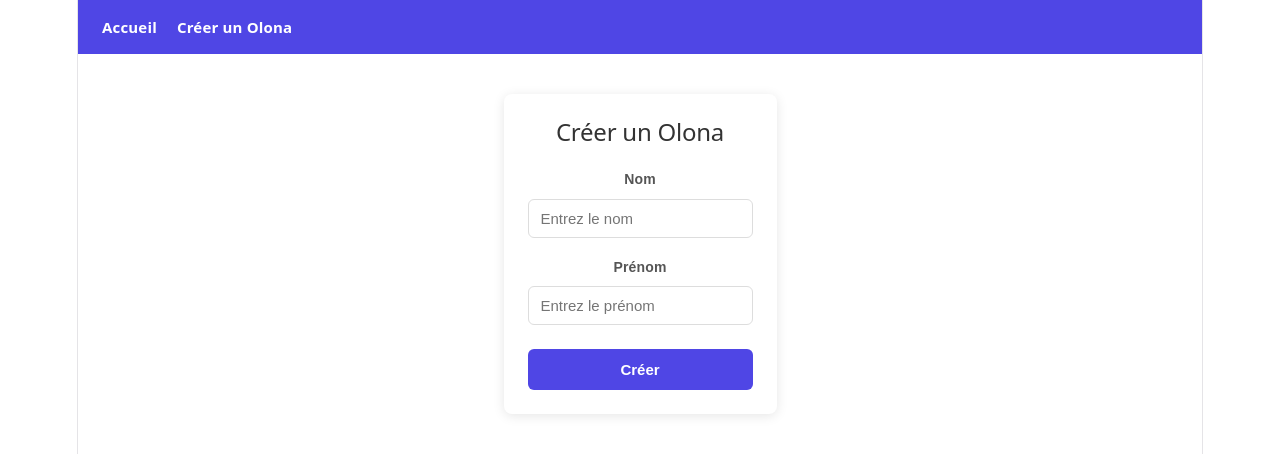
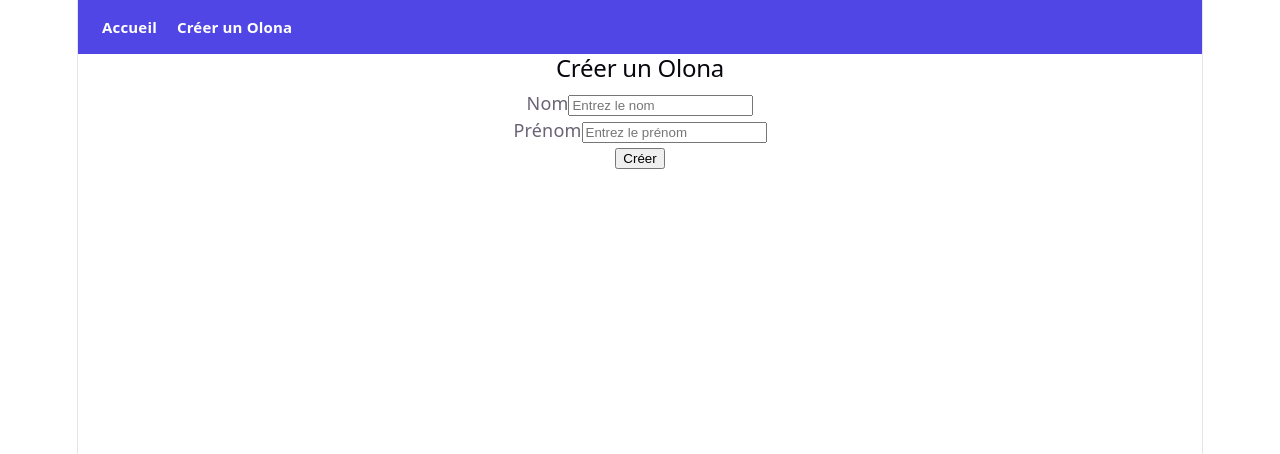
Before and after one commit to Nahary007/crud_stage, a React (Vite) app in the folder REACT/Crud_Vorona/: page /olona/creer in a window 1280 px wide. Shown: the top 454 px of the page. Built offline with nearby package versions, Linux system fonts and the light colour scheme.

Commit message:
feat: Projet avec MVC et components

```diff
--- a/REACT/Crud_Vorona/src/Pages/Create.jsx
+++ b/REACT/Crud_Vorona/src/Pages/Create.jsx
@@ -1,157 +1,8 @@
-import { useState } from "react";
+// Pages/Create.jsx
+import CreateForm from "../components/create";
 
 function Create() {
-  const [formData, setFormData] = useState({
-    nom: "",
-    prenom: "",
-  });
-
-  const [message, setMessage] = useState(null);
-  const [error, setError] = useState(null);
-  const [loading, setLoading] = useState(false);
-
-
-  const handleChange = (e) => {
-    setFormData({ ...formData, [e.target.name]: e.target.value });
-  };
-
-
-  const handleSubmit = async (e) => {
-    e.preventDefault();
-    setLoading(true);
-    setMessage(null);
-    setError(null);
-
-    try {
-      const response = await fetch("http://localhost:3001/olona", {
-        method: "POST",
-        headers: {
-          "Content-Type": "application/json",
-        },
-        body: JSON.stringify(formData),
-      });
-
-      if (!response.ok) {
-        throw new Error(`Erreur serveur : ${response.status}`);
-      }
-
-      const data = await response.json();
-      setMessage(`✅ Olona créé avec succès ! ID : ${data.id}`);
-      setFormData({ nom: "", prenom: "" });
-    } catch (err) {
-      setError(`❌ ${err.message}`);
-    } finally {
-      setLoading(false);
-    }
-  };
-
-  return (
-    <div style={styles.container}>
-      <h2 style={styles.title}>Créer un Olona</h2>
-
-      <form onSubmit={handleSubmit} style={styles.form}>
-        <div style={styles.field}>
-          <label htmlFor="nom" style={styles.label}>
-            Nom
-          </label>
-          <input
-            id="nom"
-            type="text"
-            name="nom"
-            value={formData.nom}
-            onChange={handleChange}
-            placeholder="Entrez le nom"
-            required
-            style={styles.input}
-          />
-        </div>
-
-        <div style={styles.field}>
-          <label htmlFor="prenom" style={styles.label}>
-            Prénom
-          </label>
-          <input
-            id="prenom"
-            type="text"
-            name="prenom"
-            value={formData.prenom}
-            onChange={handleChange}
-            placeholder="Entrez le prénom"
-            required
-            style={styles.input}
-          />
-        </div>
-
-        <button type="submit" disabled={loading} style={styles.button}>
-          {loading ? "Envoi en cours..." : "Créer"}
-        </button>
-      </form>
-
-      {/* Messages de retour */}
-      {message && <p style={styles.success}>{message}</p>}
-      {error && <p style={styles.error}>{error}</p>}
-    </div>
-  );
+  return <CreateForm />;
 }
 
-// Styles inline simples
-const styles = {
-  container: {
-    maxWidth: "400px",
-    margin: "40px auto",
-    padding: "24px",
-    borderRadius: "8px",
-    boxShadow: "0 2px 12px rgba(0,0,0,0.1)",
-    fontFamily: "Arial, sans-serif",
-    backgroundColor: "#ffffff",
-  },
-  title: {
-    marginBottom: "20px",
-    color: "#333",
-  },
-  form: {
-    display: "flex",
-    flexDirection: "column",
-    gap: "16px",
-  },
-  field: {
-    display: "flex",
-    flexDirection: "column",
-    gap: "6px",
-  },
-  label: {
-    fontWeight: "600",
-    color: "#555",
-    fontSize: "14px",
-  },
-  input: {
-    padding: "10px 12px",
-    border: "1px solid #ddd",
-    borderRadius: "6px",
-    fontSize: "15px",
-    outline: "none",
-  },
-  button: {
-    padding: "12px",
-    backgroundColor: "#4f46e5",
-    color: "#fff",
-    border: "none",
-    borderRadius: "6px",
-    fontSize: "15px",
-    fontWeight: "600",
-    cursor: "pointer",
-    marginTop: "8px",
-  },
-  success: {
-    marginTop: "16px",
-    color: "#16a34a",
-    fontWeight: "600",
-  },
-  error: {
-    marginTop: "16px",
-    color: "#dc2626",
-    fontWeight: "600",
-  },
-};
-
 export default Create;
--- /dev/null
+++ b/REACT/Crud_Vorona/src/components/Button.jsx
@@ -0,0 +1,10 @@
+
+function Button({ texte, loading }) {
+  return (
+    <button type="submit" disabled={loading}>
+      {loading ? "Envoi en cours..." : texte}
+    </button>
+  );
+}
+
+export default Button;
--- /dev/null
+++ b/REACT/Crud_Vorona/src/components/InputField.jsx
@@ -0,0 +1,18 @@
+function InputField({ id, label, name, value, onChange, placeholder }) {
+  return (
+    <div>
+      <label htmlFor={id}>{label}</label>
+      <input
+        id={id}
+        type="text"
+        name={name}
+        value={value}
+        onChange={onChange}
+        placeholder={placeholder}
+        required
+      />
+    </div>
+  );
+}
+
+export default InputField;
--- a/REACT/Crud_Vorona/src/components/create.jsx
+++ b/REACT/Crud_Vorona/src/components/create.jsx
@@ -0,0 +1,73 @@
+
+import { useState } from "react";
+import InputField from "./InputField";
+import Button from "./Button";
+
+function CreateForm() {
+  const [formData, setFormData] = useState({ nom: "", prenom: "" });
+  const [message, setMessage] = useState(null);
+  const [error, setError] = useState(null);
+  const [loading, setLoading] = useState(false);
+
+  const handleChange = (e) => {
+    setFormData({ ...formData, [e.target.name]: e.target.value });
+  };
+
+  const handleSubmit = async (e) => {
+    e.preventDefault();
+    setLoading(true);
+    setMessage(null);
+    setError(null);
+
+    try {
+      const response = await fetch("http://localhost:3001/olona", {
+        method: "POST",
+        headers: { "Content-Type": "application/json" },
+        body: JSON.stringify(formData),
+      });
+
+      if (!response.ok) {
+        throw new Error(`Erreur serveur : ${response.status}`);
+      }
+
+      const data = await response.json();
+      setMessage(`✅ Olona créé avec succès ! ID : ${data.id}`);
+      setFormData({ nom: "", prenom: "" });
+    } catch (err) {
+      setError(`❌ ${err.message}`);
+    } finally {
+      setLoading(false);
+    }
+  };
+
+  return (
+    <div>
+      <h2>Créer un Olona</h2>
+
+      <form onSubmit={handleSubmit}>
+        <InputField
+          id="nom"
+          label="Nom"
+          name="nom"
+          value={formData.nom}
+          onChange={handleChange}
+          placeholder="Entrez le nom"
+        />
+        <InputField
+          id="prenom"
+          label="Prénom"
+          name="prenom"
+          value={formData.prenom}
+          onChange={handleChange}
+          placeholder="Entrez le prénom"
+        />
+        <Button texte="Créer" loading={loading} />
+      </form>
+
+      {message && <p>{message}</p>}
+      {error && <p>{error}</p>}
+    </div>
+  );
+}
+
+export default CreateForm;
```
